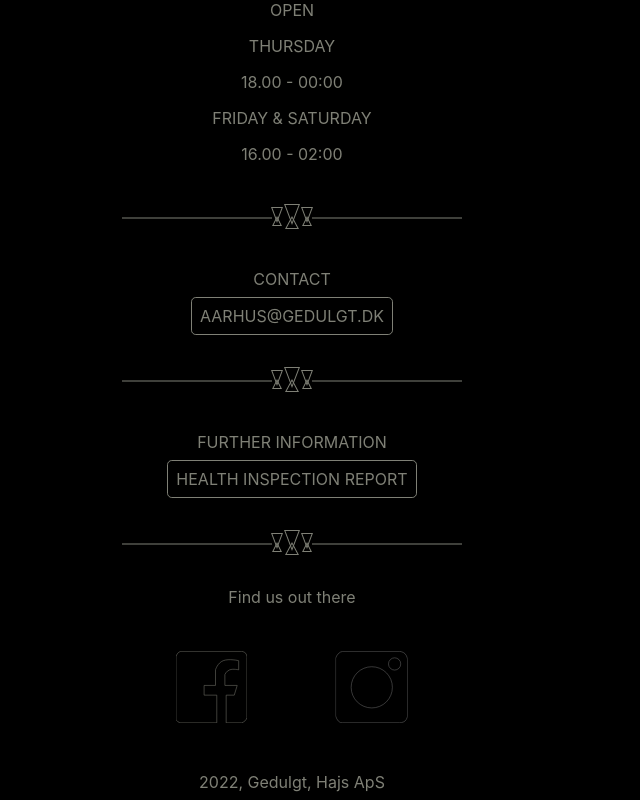
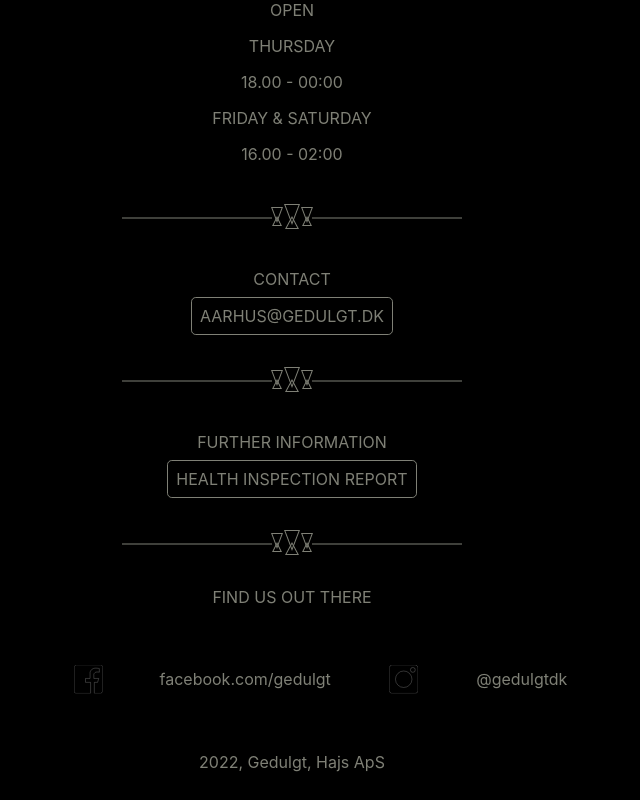
Before and after one commit to KisLajos/advanced_frontend_project, a React (Create React App) app: page /info in a window 1280 px wide. Shown: the part 695-1495 px from the top of the page, without its empty margins (348-988 px from the left). Built offline with nearby package versions, Linux system fonts and the light colour scheme; no server answers.

Commit message:
Footer fixes

```diff
--- a/src/components/Footer.css
+++ b/src/components/Footer.css
@@ -7,6 +7,15 @@ footer {
 }
 
 .social-icons img {
-    padding: 0.5rem;
-    transform: scale(0.5);
+    transform: scale(0.2);
 }
+
+.social-icons {
+    display: flex;
+    align-items: center;
+    justify-content: center;
+}
+
+.footer-text {
+    text-transform: uppercase;
+}
--- a/src/components/Footer.js
+++ b/src/components/Footer.js
@@ -8,10 +8,10 @@ export default function Footer() {
   return (
     <footer>
       <img className="divider" src={Divider} />
-      Find us out there
+      <span className="footer-text">Find us out there</span>
       <div className="social-icons">
-        <img src={FacebookIcon} />
-        <img src={InstagramIcon} />
+        <img src={FacebookIcon} /><a href="https://facebook.com/gedulgt">facebook.com/gedulgt</a>
+        <img src={InstagramIcon} /><a href="https://instagram.com/gedulgt">@gedulgtdk</a>
       </div>
       <span className="footnote">2022, Gedulgt, Hajs ApS</span>
     </footer>
```
Also changed, not shown: src/assets/InstagramIcon.svg, src/assets/facebook-icon.svg.
